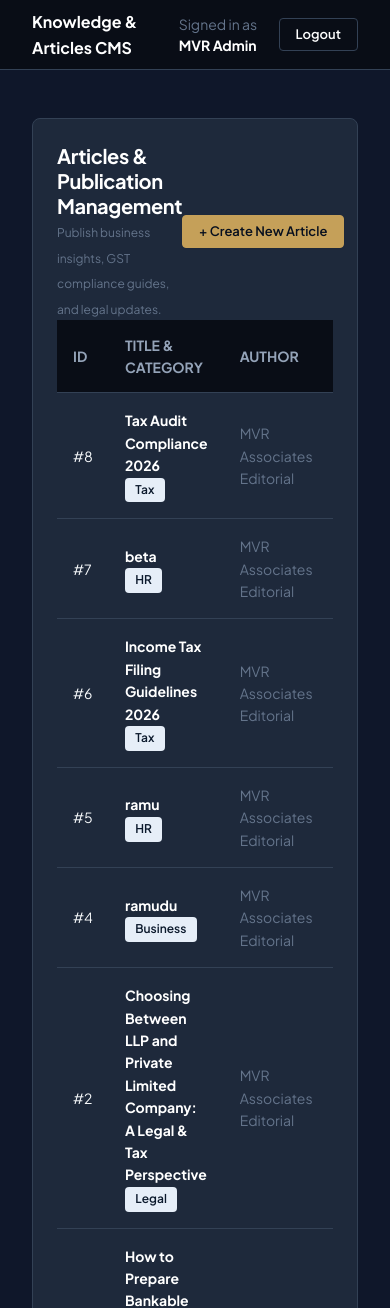
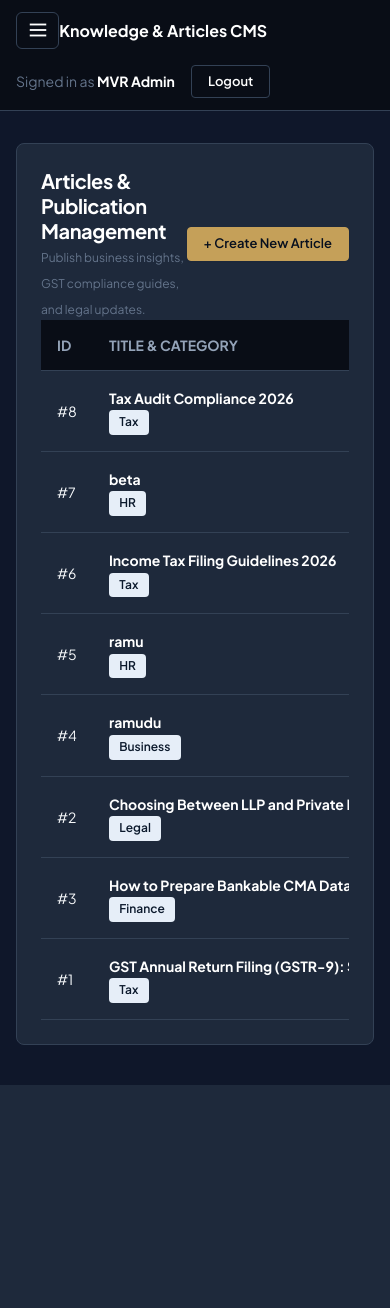
Before and after one commit to naganaveen1/hrpm-sir-project, a Flask app: page /admin/articles in a window 390 px wide. Shown: the top 1308 px of the page. After the commit the page ends 1085 px from the top, so only its background shows below. Run offline with Flask 3, Linux system fonts and the light colour scheme; a user stored in the database is signed in; some libraries are stand-ins or nearby versions.

Commit message:
Enhance mobile responsiveness for frontend and admin panel drawer sidebar

```diff
--- a/app/templates/admin/base_admin.html
+++ b/app/templates/admin/base_admin.html
@@ -43,11 +43,15 @@
       bottom: 0;
       left: 0;
       z-index: 100;
+      transition: transform 0.3s ease;
     }
 
     .admin-brand {
-      padding: 1.5rem;
+      padding: 1.25rem 1.5rem;
       border-bottom: 1px solid var(--admin-border);
+      display: flex;
+      align-items: center;
+      justify-content: space-between;
     }
 
     .admin-brand-title {
@@ -67,12 +71,13 @@
 
     .admin-nav {
       list-style: none;
-      padding: 1.5rem 1rem;
+      padding: 1.25rem 1rem;
       margin: 0;
       display: flex;
       flex-direction: column;
       gap: 0.5rem;
       flex: 1;
+      overflow-y: auto;
     }
 
     .admin-nav-item a {
@@ -104,24 +109,39 @@
       display: flex;
       flex-direction: column;
       min-width: 0;
+      width: 100%;
     }
 
     /* Header */
     .admin-header {
-      height: 70px;
+      min-height: 70px;
       background-color: #090D16;
       border-bottom: 1px solid var(--admin-border);
-      padding: 0 2rem;
+      padding: 0.75rem 1.5rem;
       display: flex;
       align-items: center;
       justify-content: space-between;
       position: sticky;
       top: 0;
       z-index: 90;
+      flex-wrap: wrap;
+      gap: 1rem;
+    }
+
+    .admin-sidebar-toggle {
+      display: none;
+      background: transparent;
+      border: 1px solid var(--admin-border);
+      color: #FFFFFF;
+      padding: 0.4rem 0.6rem;
+      border-radius: var(--radius-md);
+      cursor: pointer;
+      align-items: center;
+      justify-content: center;
     }
 
     .admin-content {
-      padding: 2rem;
+      padding: 1.5rem;
       flex: 1;
     }
 
@@ -140,13 +160,42 @@
       margin-bottom: 2rem;
     }
 
+    .admin-overlay {
+      display: none;
+      position: fixed;
+      top: 0; left: 0; right: 0; bottom: 0;
+      background: rgba(0, 0, 0, 0.6);
+      z-index: 95;
+      backdrop-filter: blur(2px);
+    }
+
+    .admin-overlay.show-overlay {
+      display: block;
+    }
+
     @media (max-width: 1024px) {
       .admin-stats-grid { grid-template-columns: repeat(2, 1fr); }
     }
+
+    @media (max-width: 992px) {
+      .admin-sidebar {
+        transform: translateX(-100%);
+      }
+      .admin-sidebar.show-sidebar {
+        transform: translateX(0);
+      }
+      .admin-main {
+        margin-left: 0;
+      }
+      .admin-sidebar-toggle {
+        display: inline-flex;
+      }
+    }
+
     @media (max-width: 640px) {
       .admin-stats-grid { grid-template-columns: 1fr; }
-      .admin-sidebar { display: none; }
-      .admin-main { margin-left: 0; }
+      .admin-header { padding: 0.75rem 1rem; }
+      .admin-content { padding: 1rem; }
     }
 
     .stat-card {
@@ -173,11 +222,18 @@
     }
 
     /* Table styling for dark theme */
+    .table-responsive {
+      width: 100%;
+      overflow-x: auto;
+      -webkit-overflow-scrolling: touch;
+    }
+
     .admin-table {
       width: 100%;
       border-collapse: collapse;
       text-align: left;
       font-size: 0.875rem;
+      white-space: nowrap;
     }
 
     .admin-table th {
@@ -202,11 +258,19 @@
   {% block extra_css %}{% endblock %}
 </head>
 <body class="admin-body">
+  <!-- MOBILE OVERLAY -->
+  <div class="admin-overlay" id="adminOverlay"></div>
+
   <!-- SIDEBAR -->
-  <aside class="admin-sidebar">
+  <aside class="admin-sidebar" id="adminSidebar">
     <div class="admin-brand">
-      <h1 class="admin-brand-title">MVR ASSOCIATES</h1>
-      <span class="admin-brand-badge">CMS & Lead Dashboard</span>
+      <div>
+        <h1 class="admin-brand-title">MVR ASSOCIATES</h1>
+        <span class="admin-brand-badge">CMS & Lead Dashboard</span>
+      </div>
+      <button class="admin-sidebar-toggle" id="closeSidebarBtn" style="display: none; padding: 0.25rem 0.5rem;" aria-label="Close Mobile Sidebar">
+        <svg width="20" height="20" viewBox="0 0 24 24" fill="none" stroke="currentColor" stroke-width="2"><line x1="18" y1="6" x2="6" y2="18"></line><line x1="6" y1="6" x2="18" y2="18"></line></svg>
+      </button>
     </div>
 
     <ul class="admin-nav">
@@ -259,18 +323,23 @@
   <!-- MAIN WRAPPER -->
   <div class="admin-main">
     <header class="admin-header">
-      <div style="font-weight: 700; color: #FFFFFF;">
-        {% block header_title %}Control Panel{% endblock %}
+      <div class="flex items-center gap-3">
+        <button class="admin-sidebar-toggle" id="openSidebarBtn" aria-label="Open Mobile Sidebar Navigation">
+          <svg width="22" height="22" viewBox="0 0 24 24" fill="none" stroke="currentColor" stroke-width="2"><line x1="3" y1="12" x2="21" y2="12"></line><line x1="3" y1="6" x2="21" y2="6"></line><line x1="3" y1="18" x2="21" y2="18"></line></svg>
+        </button>
+        <div style="font-weight: 700; color: #FFFFFF;">
+          {% block header_title %}Control Panel{% endblock %}
+        </div>
       </div>
 
       <div class="flex items-center gap-4">
-        <span class="text-small text-muted">Signed in as <strong style="color: #FFF;">{{ current_user.name if current_user.is_authenticated else 'Administrator' }}</strong></span>
+        <span class="text-small text-muted" style="white-space: nowrap;">Signed in as <strong style="color: #FFF;">{{ current_user.name if current_user.is_authenticated else 'Administrator' }}</strong></span>
         <a href="{{ url_for('admin.logout') }}" class="btn btn-secondary btn-sm" style="color: #FFF; border-color: var(--admin-border);">Logout</a>
       </div>
     </header>
 
     <!-- FLASH MESSAGES -->
-    <div style="padding: 1rem 2rem 0 2rem;">
+    <div style="padding: 1rem 1.5rem 0 1.5rem;">
       {% with messages = get_flashed_messages(with_categories=true) %}
         {% if messages %}
           {% for category, message in messages %}
@@ -288,6 +357,31 @@
     </main>
   </div>
 
+  <script>
+    document.addEventListener('DOMContentLoaded', () => {
+      const openBtn = document.getElementById('openSidebarBtn');
+      const closeBtn = document.getElementById('closeSidebarBtn');
+      const sidebar = id => document.getElementById(id);
+      const adminSidebar = sidebar('adminSidebar');
+      const overlay = sidebar('adminOverlay');
+
+      function toggleSidebar(show) {
+        if (show) {
+          adminSidebar.classList.add('show-sidebar');
+          overlay.classList.add('show-overlay');
+          closeBtn.style.display = 'inline-flex';
+        } else {
+          adminSidebar.classList.remove('show-sidebar');
+          overlay.classList.remove('show-overlay');
+          closeBtn.style.display = 'none';
+        }
+      }
+
+      if (openBtn) openBtn.addEventListener('click', () => toggleSidebar(true));
+      if (closeBtn) closeBtn.addEventListener('click', () => toggleSidebar(false));
+      if (overlay) overlay.addEventListener('click', () => toggleSidebar(false));
+    });
+  </script>
   {% block extra_js %}{% endblock %}
 </body>
 </html>
```
Also changed, not shown: app/static/js/main.js (+8 -0 lines).
